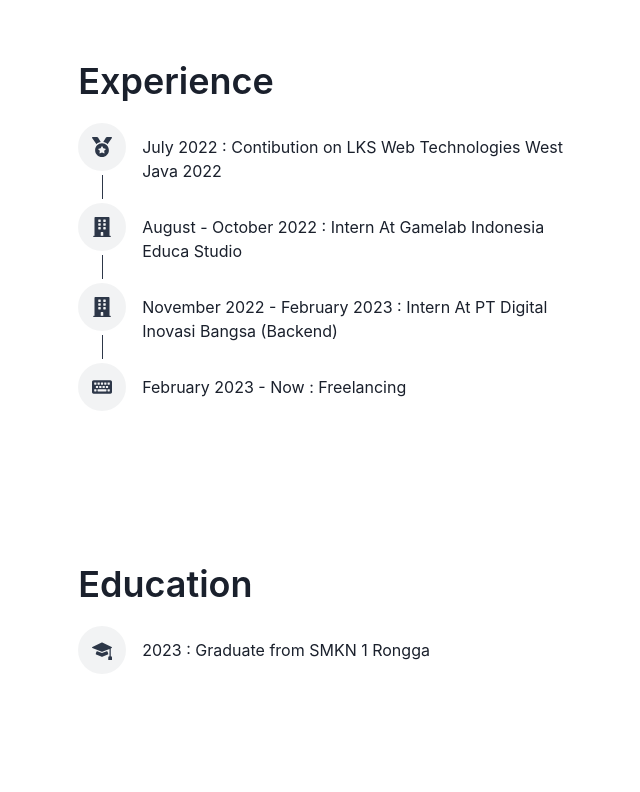
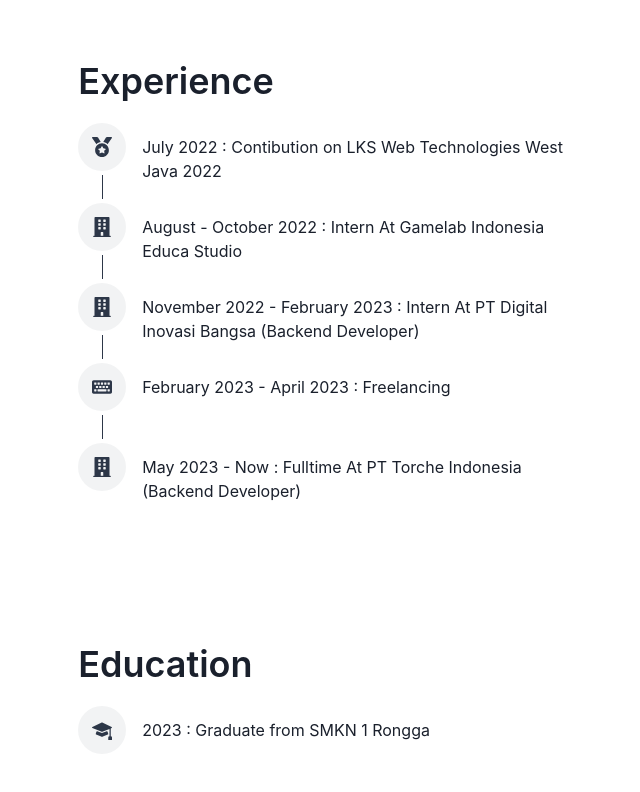
Before and after one commit to zydnrbrn/zydnrbrn-v2, a Next.js app: page /components/Timeline in a window 1280 px wide. Shown: the top 792 px of the page, without its empty margins (315-955 px from the left). Built offline with nearby package versions, Linux system fonts and the light colour scheme.

Commit message:
Add new timeline

```diff
--- a/pages/components/Timeline.tsx
+++ b/pages/components/Timeline.tsx
@@ -30,10 +30,13 @@ const Milestones = () => {
             August - October 2022 :  Intern At Gamelab Indonesia Educa Studio
               </MilestoneItem>
               <MilestoneItem icon={FaBuilding}>
-              November 2022 - February 2023 : Intern At PT Digital Inovasi Bangsa (Backend)
+              November 2022 - February 2023 : Intern At PT Digital Inovasi Bangsa (Backend Developer)
               </MilestoneItem>
-              <MilestoneItem icon={FaKeyboard} skipTrail>
-              February 2023 - Now : Freelancing
+              <MilestoneItem icon={FaKeyboard}>
+              February 2023 - April 2023 : Freelancing
+              </MilestoneItem>
+              <MilestoneItem icon={FaBuilding} skipTrail>
+              May 2023 - Now : Fulltime At PT Torche Indonesia (Backend Developer)
               </MilestoneItem>
             </Box>
           </Box>
```
